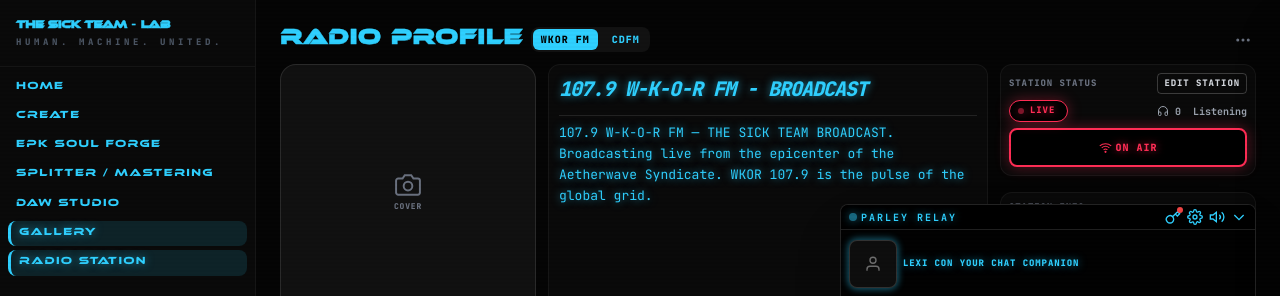
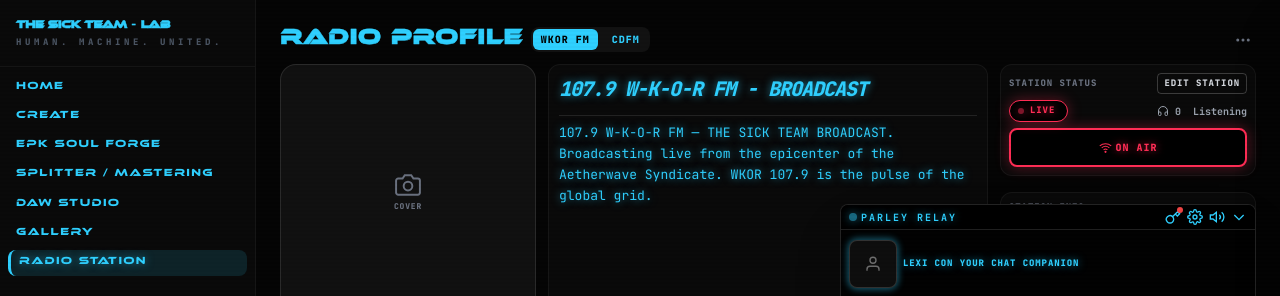
Before and after one commit to Architect-Marco/SOVEREIGN-GRID-DASHBOARD, a plain HTML site: page radio-station.html in a window 1280 px wide. Shown: the top 296 px of the page. Drawn offline with nearby package versions, Linux system fonts and the light colour scheme; no server answers.

Commit message:
Update radio-station.html

```diff
--- a/radio-station.html
+++ b/radio-station.html
@@ -24,7 +24,7 @@
                 <div onclick="switchView('epk')" id="nav-epk" class="nav-item ethnocentric-nav flex items-center px-4 py-3 text-gray-500 hover:text-white rounded-lg cursor-pointer uppercase tracking-[0.3em]">EPK SOUL FORGE</div>
                 <div onclick="switchView('splitter')" id="nav-splitter" class="nav-item ethnocentric-nav flex items-center px-4 py-3 text-gray-500 hover:text-white rounded-lg cursor-pointer uppercase tracking-[0.3em]">SPLITTER / MASTERING</div>
                 <div onclick="switchView('daw')" id="nav-daw" class="nav-item ethnocentric-nav flex items-center px-4 py-3 text-gray-500 hover:text-white rounded-lg cursor-pointer uppercase tracking-[0.3em]">DAW STUDIO</div>
-                <div onclick="switchView('gallery')" id="nav-gallery" class="nav-item nav-active ethnocentric-nav flex items-center px-4 py-3 text-gray-500 hover:text-white rounded-lg cursor-pointer uppercase tracking-[0.3em]">GALLERY</div>
+                <div onclick="switchView('gallery')" id="nav-gallery" class="nav-item ethnocentric-nav flex items-center px-4 py-3 text-gray-500 hover:text-white rounded-lg cursor-pointer uppercase tracking-[0.3em]">GALLERY</div>
                 <div onclick="switchView('station')" id="nav-station" class="nav-item nav-active ethnocentric-nav flex items-center px-4 py-3 text-gray-500 hover:text-white rounded-lg cursor-pointer uppercase tracking-[0.3em]">RADIO STATION</div>
             </nav>
             <div class="p-6 border-t border-white/5">
```
